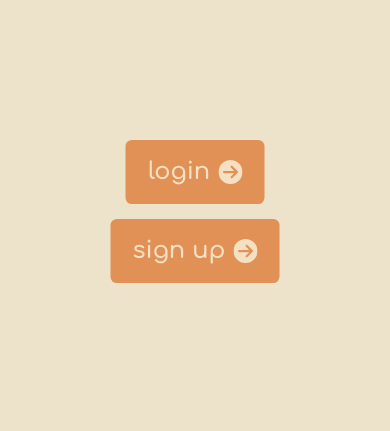
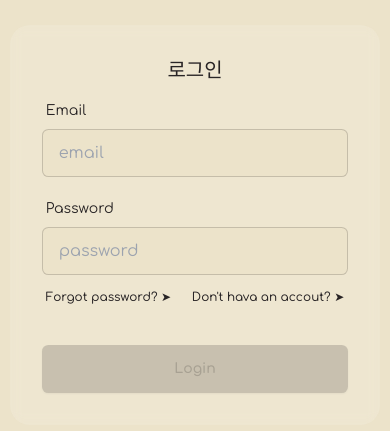
Before and after one commit to LeeAndRyu/SOM_FE, a React (Vite) app: page /login in a window 390 px wide. Shown: the part 113-544 px from the top of the page. Built offline with nearby package versions, Linux system fonts and the light colour scheme.

Commit message:
:white_check_mark: Layout : 로그인 레이아웃 수정
기획 변경에 따른 레이아웃 수정

```diff
--- a/package.json
+++ b/package.json
@@ -4,7 +4,7 @@
   "version": "0.0.0",
   "type": "module",
   "scripts": {
-    "dev": "vite",
+    "dev": "vite --port 3000",
     "build": "tsc && vite build",
     "lint": "eslint . --ext ts,tsx --report-unused-disable-directives --max-warnings 0",
     "preview": "vite preview"
--- a/src/App.tsx
+++ b/src/App.tsx
@@ -7,6 +7,7 @@ import Home from './routes/home'
 import Login from './routes/login'
 import Write from './routes/write'
 import Search from './routes/search'
+import Auth from './routes/auth'
 
 function App() {
   const [isLoading, setIsLoading] = useState(true)
@@ -40,6 +41,10 @@ function App() {
       path: '/login',
       element: <Login />,
     },
+    {
+      path: '/auth',
+      element: <Auth />,
+    },
     /*
     {
       path: '/create-acount',
--- a/src/components/auth/findPwdModal.tsx
+++ b/src/components/auth/findPwdModal.tsx
@@ -1,15 +1,16 @@
 import clsx from 'clsx'
 import { SubmitHandler, useForm } from 'react-hook-form'
 import WarningMsg from '../common/warningMsg'
+import { LoginModalType } from '../../types/app'
 type Formvalues = {
   email: string
   name: string
 }
 
 const FindPwdModal = ({
-  setShowLoginModal,
+  setShowModal,
 }: {
-  setShowLoginModal: React.Dispatch<React.SetStateAction<boolean>>
+  setShowModal: React.Dispatch<React.SetStateAction<LoginModalType>>
 }) => {
   const {
     register,
@@ -60,10 +61,10 @@ const FindPwdModal = ({
       </div>
       <label className='label'>
         <a
-          onClick={() => setShowLoginModal((prev) => !prev)}
+          onClick={() => setShowModal('login')}
           className='label-text-alt link link-hover'
         >
-          Back to Login
+          Back to Login ➤
         </a>
       </label>
       <div className='form-control mt-6'>
--- a/src/components/auth/loginModal.tsx
+++ b/src/components/auth/loginModal.tsx
@@ -2,32 +2,16 @@ import clsx from 'clsx'
 import { SubmitHandler, useForm } from 'react-hook-form'
 import WarningMsg from '../common/warningMsg'
 // import { useEffect, useState } from 'react'
-import FindPwdModal from './findPwdModal'
+import { LoginModalType } from '../../types/app'
 type Formvalues = {
   email: string
   password: string
 }
 
 const LoginModal = ({
-  showLoginModal,
-  setShowLoginModal,
+  setShowModal,
 }: {
-  showLoginModal: boolean
-  setShowLoginModal: React.Dispatch<React.SetStateAction<boolean>>
-}) => {
-  return showLoginModal ? (
-    <LoginModalItem setShowLoginModal={setShowLoginModal} />
-  ) : (
-    <FindPwdModal setShowLoginModal={setShowLoginModal} />
-  )
-}
-
-export default LoginModal
-
-const LoginModalItem = ({
-  setShowLoginModal,
-}: {
-  setShowLoginModal: React.Dispatch<React.SetStateAction<boolean>>
+  setShowModal: React.Dispatch<React.SetStateAction<LoginModalType>>
 }) => {
   const {
     register,
@@ -88,10 +72,18 @@ const LoginModalItem = ({
         )}
         <label className='label'>
           <a
-            onClick={() => setShowLoginModal((prev) => !prev)}
+            onClick={() => setShowModal('findPwd')}
             className='label-text-alt link link-hover'
           >
-            Forgot password?
+            Forgot password? ➤
+          </a>
+        {/* </label> */}
+        {/* <label> */}
+          <a
+            onClick={() => setShowModal('signUp')}
+            className='label-text-alt link link-hover'
+          >
+            Don't hava an accout? ➤
           </a>
         </label>
       </div>
@@ -103,3 +95,4 @@ const LoginModalItem = ({
     </form>
   )
 }
+export default LoginModal
--- /dev/null
+++ b/src/components/auth/sendEmail.tsx
@@ -0,0 +1,88 @@
+import clsx from 'clsx'
+import React, { useState } from 'react'
+import { SubmitHandler, useForm } from 'react-hook-form'
+import WarningMsg from '../common/warningMsg'
+import { LoginModalType } from '../../types/app'
+type Formvalues = {
+  email: string
+}
+const SendEmail = ({
+  setShowModal,
+}: {
+  setShowModal: React.Dispatch<React.SetStateAction<LoginModalType>>
+}) => {
+  const [sendingEmail, setSendingEmail] = useState(false)
+  const {
+    register,
+    handleSubmit,
+    getFieldState,
+    formState: { errors, isValid },
+  } = useForm<Formvalues>({ mode: 'all' })
+  const onSubmitHandler: SubmitHandler<Formvalues> = (e: any) => {
+    console.log(e)
+  }
+  return (
+    <>
+      {!sendingEmail ? (
+        <form className='card-body' onSubmit={handleSubmit(onSubmitHandler)}>
+          <h2 className='text-center text-xl'>회원가입</h2>
+          <div className='form-control'>
+            <label className='label'>
+              <span className='label-text'>Email</span>
+            </label>
+            <input
+              type='email'
+              placeholder='email'
+              {...register('email', {
+                required: '필수 입력 항목입니다',
+                pattern: {
+                  value: /^[a-z0-9]+@[a-z]+\.[a-z]{2,3}$/i,
+                  message: '유효한 이메일 형식이 아닙니다',
+                },
+              })}
+              className={clsx(`input input-bordered mb-1.5`)}
+            />
+            {errors.email && errors.email.message && (
+              <WarningMsg message={errors.email.message} />
+            )}
+          </div>
+          <label className='label'>
+            <a
+              onClick={() => setShowModal('login')}
+              className='label-text-alt link link-hover'
+            >
+              Back to Login ➤
+            </a>
+          </label>
+          <div className='form-control mt-6'>
+            <button disabled={!isValid} className='btn btn-primary'>
+              Send
+            </button>
+          </div>
+        </form>
+      ) : (
+        <div className='card-body'>
+          <h2 className='text-center text-xl'>인증 메일 전송! 🚀</h2>
+          <div role='alert' className='alert alert-success'>
+            <svg
+              xmlns='http://www.w3.org/2000/svg'
+              className='stroke-current shrink-0 h-6 w-6'
+              fill='none'
+              viewBox='0 0 24 24'
+            >
+              <path
+                strokeLinecap='round'
+                strokeLinejoin='round'
+                strokeWidth='2'
+                d='M9 12l2 2 4-4m6 2a9 9 0 11-18 0 9 9 0 0118 0z'
+              />
+            </svg>
+            <span>지금 바로 메일함을 확인해주세요!</span>
+          </div>
+        </div>
+      )}
+    </>
+  )
+}
+
+export default SendEmail
--- a/src/components/auth/signUpModal.tsx
+++ b/src/components/auth/signUpModal.tsx
@@ -1,6 +1,7 @@
 import clsx from 'clsx'
 import { SubmitHandler, useForm } from 'react-hook-form'
 import WarningMsg from '../common/warningMsg'
+import { LoginModalType } from '../../types/app'
 type Formvalues = {
   name: string
   email: string
@@ -27,7 +28,8 @@ const SignUpModal = () => {
   }
   return (
     <form className='card-body' onSubmit={handleSubmit(onSubmitHandler)}>
-      <h2 className='text-center text-xl'>회원가입</h2>
+
+      <h2 className='text-center text-xl'>추가 정보 입력</h2>
       <div className='form-control'>
         <label className='label'>
           <span className='label-text'>Name</span>
--- /dev/null
+++ b/src/routes/auth.tsx
@@ -0,0 +1,18 @@
+import React from 'react'
+import SignUpModal from '../components/auth/signUpModal'
+import Bgimg from '../assets/emoji.png'
+const Auth = () => {
+  return (
+    <>
+      <img className='bgImg' src={Bgimg} />
+
+      <div id='fixedWrapper'>
+        <div className='LoginWrapinner'>
+          <SignUpModal />
+        </div>
+      </div>
+    </>
+  )
+}
+
+export default Auth
--- a/src/routes/login.tsx
+++ b/src/routes/login.tsx
@@ -3,12 +3,14 @@ import Modal from '../components/common/modal'
 import LoginModal from '../components/auth/loginModal'
 import SignUpModal from '../components/auth/signUpModal'
 import { FaCircleArrowRight } from 'react-icons/fa6'
-
+import { LoginModalType } from '../types/app'
+import FindPwdModal from '../components/auth/findPwdModal'
+import SendEmail from '../components/auth/sendEmail'
 const Spline = React.lazy(() => import('@splinetool/react-spline'))
 
 const Login = () => {
   const [isLoaded, setLoaded] = useState(false)
-  const [showLoginModal, setShowLoginModal] = useState(true)
+  const [showModal, setShowModal] = useState<LoginModalType>('login')
   const onLoad = () => {
     setLoaded(true)
   }
@@ -18,19 +20,20 @@ const Login = () => {
   return (
     <>
       <div id='fixedWrapper'>
-        <Modal
-          btnMessage='login'
-          setReset={setShowLoginModal}
-          arrow={<FaCircleArrowRight />}
-        >
-          <LoginModal
-            showLoginModal={showLoginModal}
-            setShowLoginModal={setShowLoginModal}
-          />
-        </Modal>
-        <Modal btnMessage='sign up' arrow={<FaCircleArrowRight />}>
+        <div className='LoginWrapinner'>
+          {showModal === 'login' ? (
+            <LoginModal setShowModal={setShowModal} />
+          ) : showModal === 'signUp' ? (
+            // <SignUpModal setShowModal={setShowModal} />
+            <SendEmail setShowModal={setShowModal} />
+          ) : (
+            <FindPwdModal setShowModal={setShowModal} />
+          )}
+        </div>
+
+        {/*         <Modal btnMessage='sign up' arrow={<FaCircleArrowRight />}>
           <SignUpModal />
-        </Modal>
+        </Modal> */}
       </div>
       <React.Suspense fallback={<p className='infoP'>Loading...</p>}>
         <Spline
--- a/src/scss/main.css
+++ b/src/scss/main.css
@@ -202,6 +202,28 @@ a {
   clip: rect(0, 0, 0, 0);
 }
 
+.bgImg {
+  display: block;
+  width: 100%;
+  height: 100%;
+  object-fit: cover;
+}
+
+:root {
+  --side-padding: 1rem;
+  --max-width: 1500px;
+  --max-inner-width: 1200px;
+  --padding-1: 1.6rem;
+  --padding-2: 1.2rem;
+  --padding-3: 0.8rem;
+  --padding-4: 0.4rem;
+  --margin-1: 1.6rem;
+  --margin-2: 1.2rem;
+  --margin-3: 0.8rem;
+  --margin-4: 0.4rem;
+  --main-color1: rgb(80, 80, 80);
+}
+
 :root {
   --side-padding: 1rem;
   --max-width: 1500px;
@@ -220,14 +242,15 @@ a {
 #fixedWrapper {
   position: fixed;
   left: 50%;
-  transform: translateX(-50%);
-  top: 30%;
+  transform: translate(-50%, -50%);
+  top: 40%;
   display: flex;
   align-items: center;
   flex-direction: row;
   gap: 15px;
   justify-content: center;
   flex-wrap: wrap;
+  width: 100%;
 }
 #fixedWrapper .btn.loginBtn {
   border: none;
@@ -268,6 +291,18 @@ a {
 }
 #fixedWrapper .btn.loginBtn.homeBtn {
   width: 100%;
+}
+#fixedWrapper .LoginWrapinner {
+  background-color: rgba(255, 255, 255, 0.1254901961);
+  backdrop-filter: blur(6px);
+  width: 50%;
+  max-width: 400px;
+  border-radius: 20px;
+}
+@media (max-width: 767px) {
+  #fixedWrapper .LoginWrapinner {
+    width: 95%;
+  }
 }
 
 form:has(.searchInput) {
--- a/src/scss/page/_login.scss
+++ b/src/scss/page/_login.scss
@@ -1,14 +1,17 @@
+@use '../theme/theme' as *;
 #fixedWrapper {
   position: fixed;
   left: 50%;
-  transform: translateX(-50%);
-  top: 30%;
+  transform: translate(-50%, -50%);
+  top: 40%;
   display: flex;
   align-items: center;
   flex-direction: row;
   gap: 15px;
   justify-content: center;
   flex-wrap: wrap;
+  width: 100%;
+
   .btn.loginBtn {
     border: none;
     background-color: #df8443db;
@@ -46,9 +49,19 @@
       width: 0%;
       background-color: rgba(255, 255, 240, 0.807);
     }
-    &.homeBtn{
+    &.homeBtn {
       width: 100%;
     }
   }
+  .LoginWrapinner {
+    background-color: #ffffff20;
+    backdrop-filter: blur(6px);
+    width: 50%;
+    max-width: 400px;
+    border-radius: 20px;
+    @include mobile {
+      width: 95%;
 
+    }
+  }
 }
--- /dev/null
+++ b/src/types/app.ts
@@ -0,0 +1 @@
+export type LoginModalType = 'login' | 'findPwd' | 'signUp'
```
Also changed, not shown: src/scss/base/_reset.scss (+7 -0 lines), src/assets/emoji.png (added).
